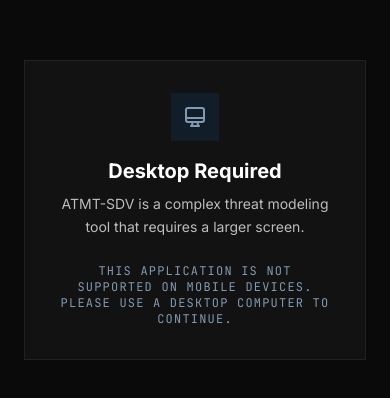
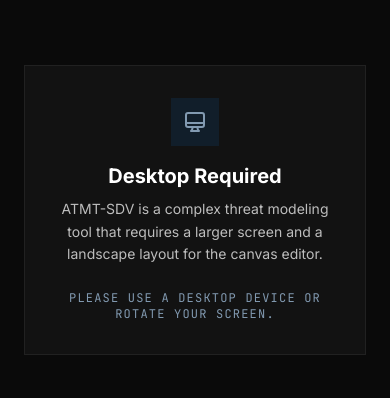
Before and after one commit to VladutSomicu/atmt-sdv, a React (Vite) app in the folder frontend/: page /login in a window 390 px wide. Shown: the part 212-610 px from the top of the page. Built offline with nearby package versions, Linux system fonts and the light colour scheme; what @joint/core would draw is missing.

Commit message:
fix: update dashboard charts, mobile guard, and wizard navigation

```diff
--- a/frontend/src/components/layout/MobileGuard.jsx
+++ b/frontend/src/components/layout/MobileGuard.jsx
@@ -5,7 +5,9 @@
 
   useEffect(() => {
     const checkScreenSize = () => {
-      setIsMobile(window.innerWidth < 1024);
+      const isPortrait = window.innerHeight > window.innerWidth;
+      const isTooNarrow = window.innerWidth < 1024;
+      setIsMobile(isTooNarrow || isPortrait);
     };
 
     checkScreenSize();
@@ -25,10 +27,10 @@
           </div>
           <h2 className="text-white text-xl font-bold mb-2">Desktop Required</h2>
           <p className="text-gray-400 text-sm leading-relaxed mb-6">
-            ATMT-SDV is a complex threat modeling tool that requires a larger screen.
+            ATMT-SDV is a complex threat modeling tool that requires a larger screen and a landscape layout for the canvas editor.
           </p>
           <p className="text-blue-400 text-xs font-mono uppercase tracking-widest">
-            This application is not supported on mobile devices. Please use a desktop computer to continue.
+            Please use a desktop device or rotate your screen.
           </p>
         </div>
       </div>
--- a/frontend/src/pages/DashboardPage.jsx
+++ b/frontend/src/pages/DashboardPage.jsx
@@ -234,7 +234,7 @@
               <div className="bg-gray-900 border border-gray-800 rounded-none p-6 relative overflow-hidden group">
                 <p className="text-gray-500 text-xs uppercase font-bold mb-3 tracking-wider">Fleet Propulsion</p>
                 <div className="space-y-4 relative z-10">
-                  {['EV', 'ICE', 'Hybrid'].map(type => {
+                  {['EV', 'ICE', 'Hybrid', 'None'].map(type => {
                     const count = projects.filter(p => p.vehicle_profile?.propulsion === type).length;
                     const pct = stats.total ? Math.round((count / stats.total) * 100) : 0;
                     return (
--- a/frontend/src/pages/ProjectSetupPage.jsx
+++ b/frontend/src/pages/ProjectSetupPage.jsx
@@ -529,7 +529,7 @@
               {/* Navigation buttons */}
               <div className="flex items-center justify-between mt-8">
                 <button
-                  onClick={() => step > 1 ? setStep(step - 1) : window.location.href = '/dashboard'}
+                  onClick={() => step > 1 ? setStep(step - 1) : window.location.href = '/projects'}
                   className="text-gray-400 hover:text-white text-sm transition-colors"
                 >
                   {step > 1 ? 'Back' : 'Cancel'}
```
